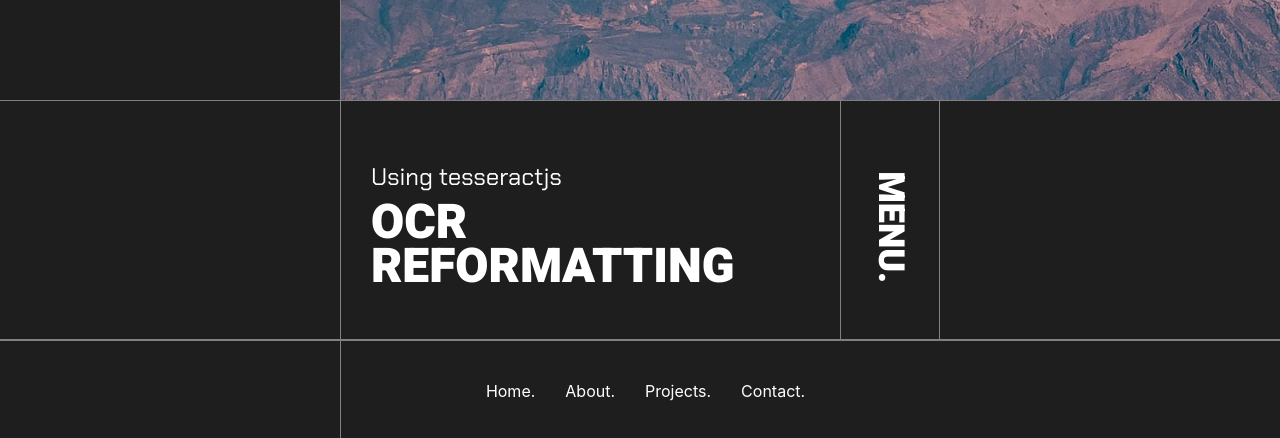
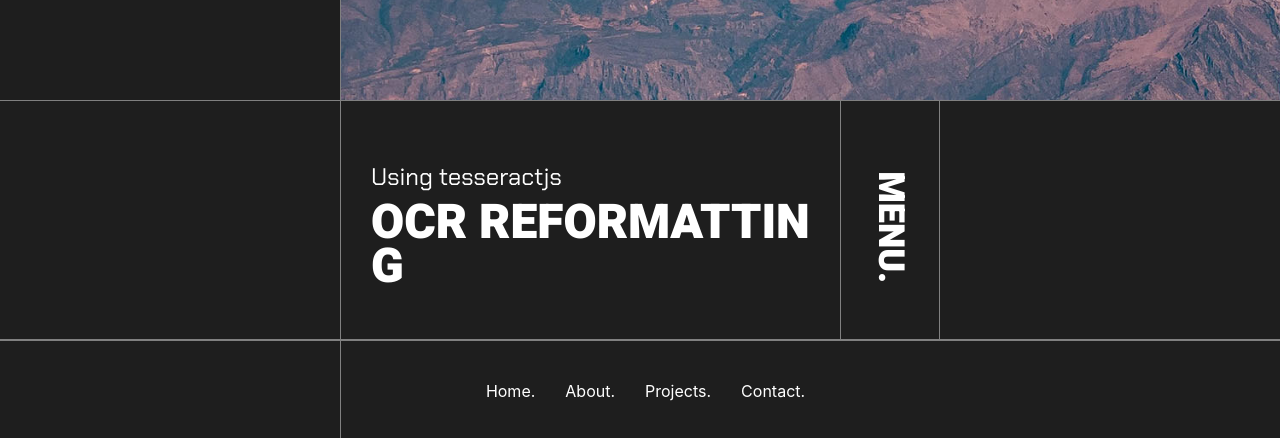
Before and after one commit to Schlomoh/ws-version-3, a Next.js app: page /about in a window 1280 px wide. Shown: the top 438 px of the page. Built offline with nearby package versions, Linux system fonts and the light colour scheme.

Commit message:
fix word wrap

```diff
--- a/components/menuRow.tsx
+++ b/components/menuRow.tsx
@@ -40,6 +40,9 @@ const MenuWrapper = styled(PaddingContainer)`
 `;
 
 const PageTitle = styled.span`
+  word-wrap: break-word;
+  word-break: break-all;
+
   h1 {
     margin: 0;
   }
@@ -114,10 +117,11 @@ const MenuRow = () => {
 
   const TitleContent = () => {
     const title = useSelector((state: RootState) => state.pageContent.title);
-    const subTitle = useSelector((state: RootState) => state.pageContent.subTitle)
-    ;
-    const secTitle = store.getState().pageContent.title
-    console.log(secTitle, subTitle)
+    const subTitle = useSelector(
+      (state: RootState) => state.pageContent.subTitle
+    );
+    const secTitle = store.getState().pageContent.title;
+    console.log(secTitle, subTitle);
     return (
       <PaddingContainer justify="center">
         <PageTitle>
--- a/components/projectItem.tsx
+++ b/components/projectItem.tsx
@@ -17,12 +17,15 @@ const ProjectButton = styled.div`
 
   padding: 30px 100px 30px 20px;
 
+  word-wrap: break-word;
+  word-break: break-all;
   .text {
     position: absolute;
     z-index: 2;
     margin: 0;
     max-width: 80vw;
     color: white;
+
   }
 
   h2 {
```
